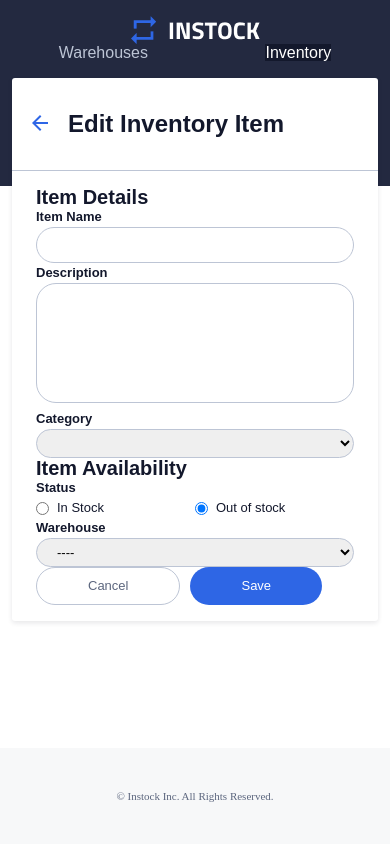
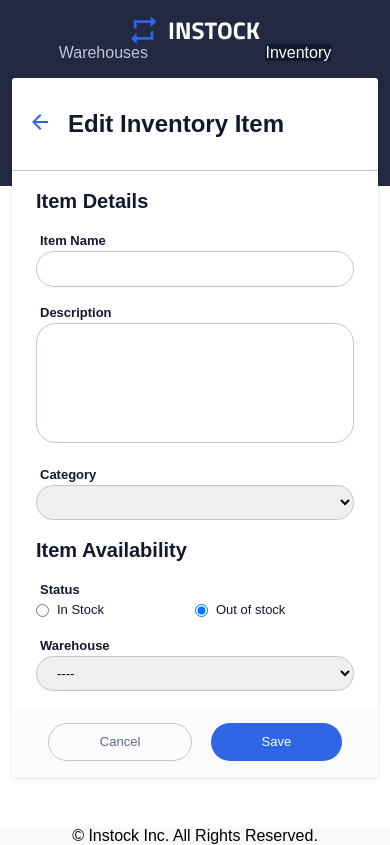
Before and after one commit to hopeaaaa/instock-frontend, a React (Vite) app: page /inventory/1/edit in a window 390 px wide. Built offline with nearby package versions, Linux system fonts and the light colour scheme; no server answers; a web font is replaced by a local one.

Commit message:
responsive design for tablet and desktop

```diff
--- a/src/components/Footer/Footer.jsx
+++ b/src/components/Footer/Footer.jsx
@@ -3,7 +3,9 @@ import "./Footer.scss";
 const Footer = () => {
   return (
     <footer className="footer">
+      <div className="footer__container">
       <p className="footer__text">&copy; Instock Inc. All Rights Reserved.</p>
+      </div>
     </footer>
   );
 };
--- a/src/components/Footer/Footer.scss
+++ b/src/components/Footer/Footer.scss
@@ -1,13 +1,16 @@
 @use "../../styles/partials/mixins" as *;
 @use "../../styles/partials/variables" as *;
 @use "../../styles/partials/font";
-
-.footer {
+.footer{
+  position: relative;
+  display: block;
+  margin-top: 50px;
+}
+.footer__container {
   @include flex-center;
   background-color: $light-grey;
-  bottom: 0;
-  width: 100vw;
-  margin-top: auto;
+  height: 100%;
+  width: 100%;
 
   &__text {
     color: $slate;
--- a/src/components/InventoryEditItem/InventoryEditItem.jsx
+++ b/src/components/InventoryEditItem/InventoryEditItem.jsx
@@ -123,12 +123,13 @@ console.log(data);
                         </svg>
                         </Link>
                     </button>
-                    <h1 className="inventory-edit__item-name">Edit Inventory Item</h1>
+                    <h1 className="inventory-edit__item-header">Edit Inventory Item</h1>
                 </div>
             </header>
         <article className='inventory-edit__body'>
             <form className="edit-form" onSubmit={onSubmitForm}>
-                <section className="section">
+                <div className='edit-form__main'>
+                <section className="edit-form__main--container edit-form__main--container1">
                     <h2 className='edit-form__headers'>Item Details</h2>
                     <label htmlFor="item-name" className='edit-form__title'>Item Name</label>
                     <input type="text" id="item-name" name='item_name'  className='edit-form__input edit-form__input--text' defaultValue={name}
@@ -148,7 +149,7 @@ console.log(data);
                         })}
                     </select>
                 </section>
-                <section >
+                <section  className='edit-form__main--container edit-form__main--container2'>
                 <h2 className='edit-form__headers'>Item Availability</h2>
                 <label className='edit-form__title'>Status</label>
                 <div className='edit-form__radio-group'>
@@ -187,6 +188,7 @@ console.log(data);
 
                 </select>
                 </section>
+                </div>
 
 
                 <div className="edit-form__button-group">
--- a/src/components/InventoryEditItem/InventoryEditItem.scss
+++ b/src/components/InventoryEditItem/InventoryEditItem.scss
@@ -8,6 +8,13 @@
     margin: auto;
     color: $instock-black;
     background-color: $white;
+
+    @include tablet{
+        width: calc(100% - 3rem);
+    }
+    @include desktop{
+        max-width: 64rem;
+    }
     &__header-container{
         border-bottom: 1px solid $cloud;
     }
@@ -18,8 +25,6 @@
         justify-content: flex-start;
         gap: 1rem;
         padding: 2rem 1rem;
-        font-size: .75rem;
-        font-weight: 600;
         @include tablet{
             padding: 2rem 2rem;
         }
@@ -27,32 +32,66 @@
             padding: 2rem 2.5rem;
         }
     }
+    &__item-header{
+        font-weight: 600;
+        font-size: 1.5rem;
+    }
+
     &__body{
-        padding: 1rem 1.5rem;
+        padding: 0 1.5rem;
         color: $instock-black;
         @include tablet{
-            width: 70%;
+            width: 100%;
             display: flex;
             justify-content: space-between;
+            padding: 2rem 1.5rem;
         }
     }
 }
 .edit-form{
+    width: 100%;
     font-size: .8125rem;
     font-weight: 400;
     line-height: 1.25rem;
     color: $instock-black;
+    &__main{
+        @include tablet{
+            display: flex;
+            justify-content: space-between;
+            &--container{
+                flex-basis: 50%;
+            }&--container2{
+                padding-left: 32px;
+                border-left: 1px solid $cloud;
+            }&--container1{
+                padding-right: 32px;
+            }
+        }
+    }
     &__headers{
         font-size: 1.25rem;
+        line-height: 1.75rem;
+        font-weight: 600;
+        padding-top: 1rem;
+        @include tablet{
+            padding-top: 0;
+        }
+    }
+    &__body{
+        position: relative;
+        @include tablet{
+        }
     }
     &__title{
         font-weight: 600;
+        padding: 1rem 0.25rem 0;
+        display: inline-block;
     }
     &__input{
         width: 100%;
         border: 1px solid $cloud;
         border-radius: 20px;
-        padding: 5px 1rem;
+        padding: .5rem 1rem;
         &--text{
             height: 2.25rem;
         }
@@ -79,11 +118,22 @@
        width: fit-content;
     }
     &__button-group{
-        width: 100%;
+        margin-left: -1.5rem;
+        margin-right: auto;
+        margin-top: 1rem;
+        bottom: 0;
+        width: calc(100% + 3rem);
         display: flex;
-        gap: 10px;
+        justify-content: center;
+        gap: 5%;
+        padding: 1rem 0;
+        background-color: #F7F8F970;
+        border-bottom-left-radius: .5rem;
+        border-bottom-right-radius: .5rem;
         @include tablet{
             justify-content: flex-end;
+            gap: 2%;
+            margin-left: -4.5rem;
         }
     }
 }
@@ -92,7 +142,7 @@
     padding: .5rem 3.9375rem;
     border-radius: 1.25rem;
     width: fit-content;
-    padding: 8px 51px;
+    padding: .5rem 3.1875rem;
     @include tablet{
         padding: 8px 16px;
     }
```
